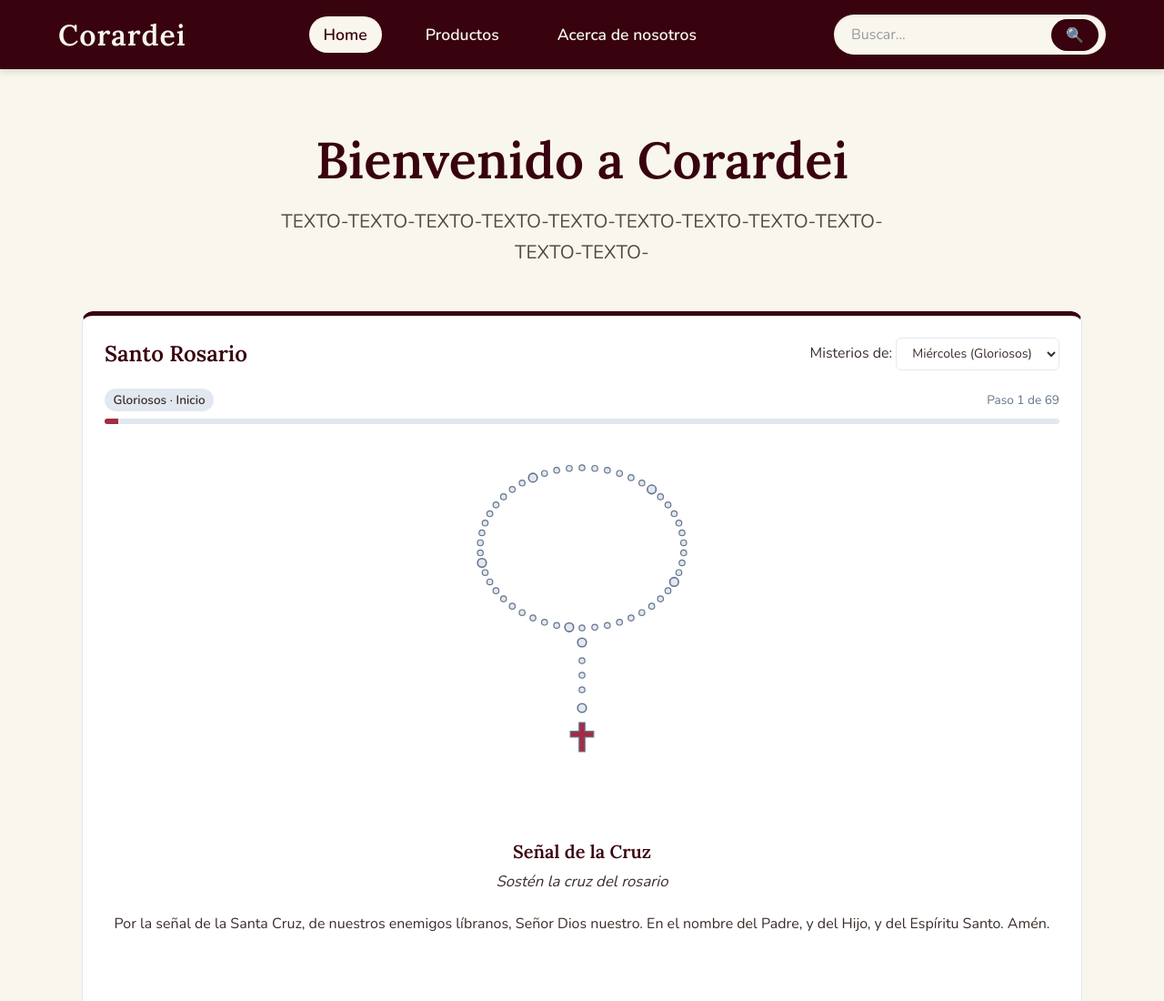
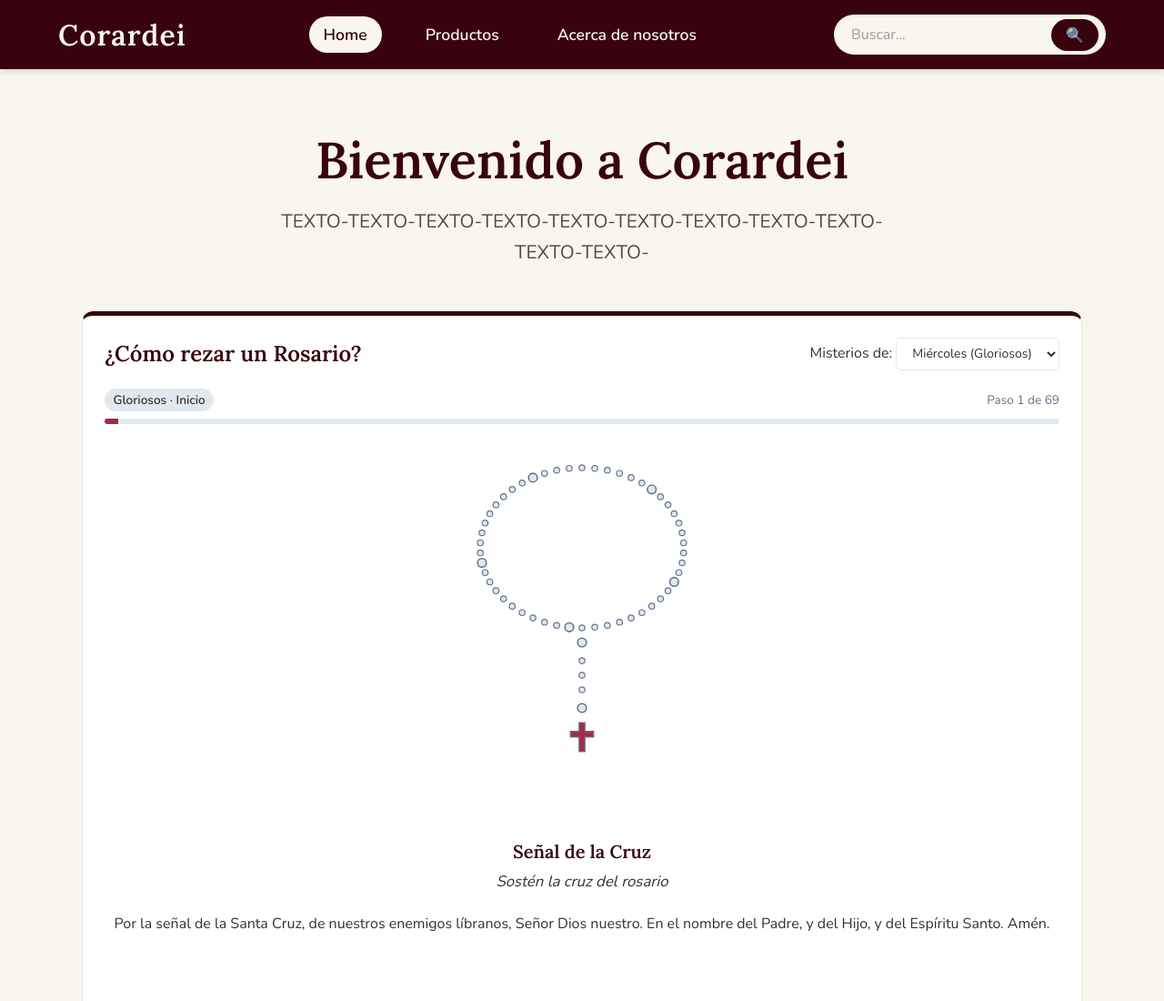
Before and after one commit to mateThibes/Corardei, a website: page public/index.html in a window 1280 px wide. Shown: the top 1100 px of the page at 91% size. Drawn offline with nearby package versions, Linux system fonts and the light colour scheme.

```diff
--- a/public/index.html
+++ b/public/index.html
@@ -28,7 +28,7 @@
             <div class="card" style="padding: 0; border: none; box-shadow: none; overflow: hidden; background: transparent; text-align: left;">
                 <div class="rosary-container" style="width: 100%; max-width: 100%; margin: 0 auto; border-top: 5px solid var(--bordo-principal);">
                     <header class="rosary-header">
-                    <h1 style="font-size: 1.5rem; margin-bottom: 0;">Santo Rosario</h1>
+                    <h1 style="font-size: 1.5rem; margin-bottom: 0;">¿Cómo rezar un Rosario?</h1>
                     <div class="day-selector-group">
                         <label for="daySelect">Misterios de:</label>
                         <select id="daySelect" aria-label="Seleccionar día de la semana"></select>
```
